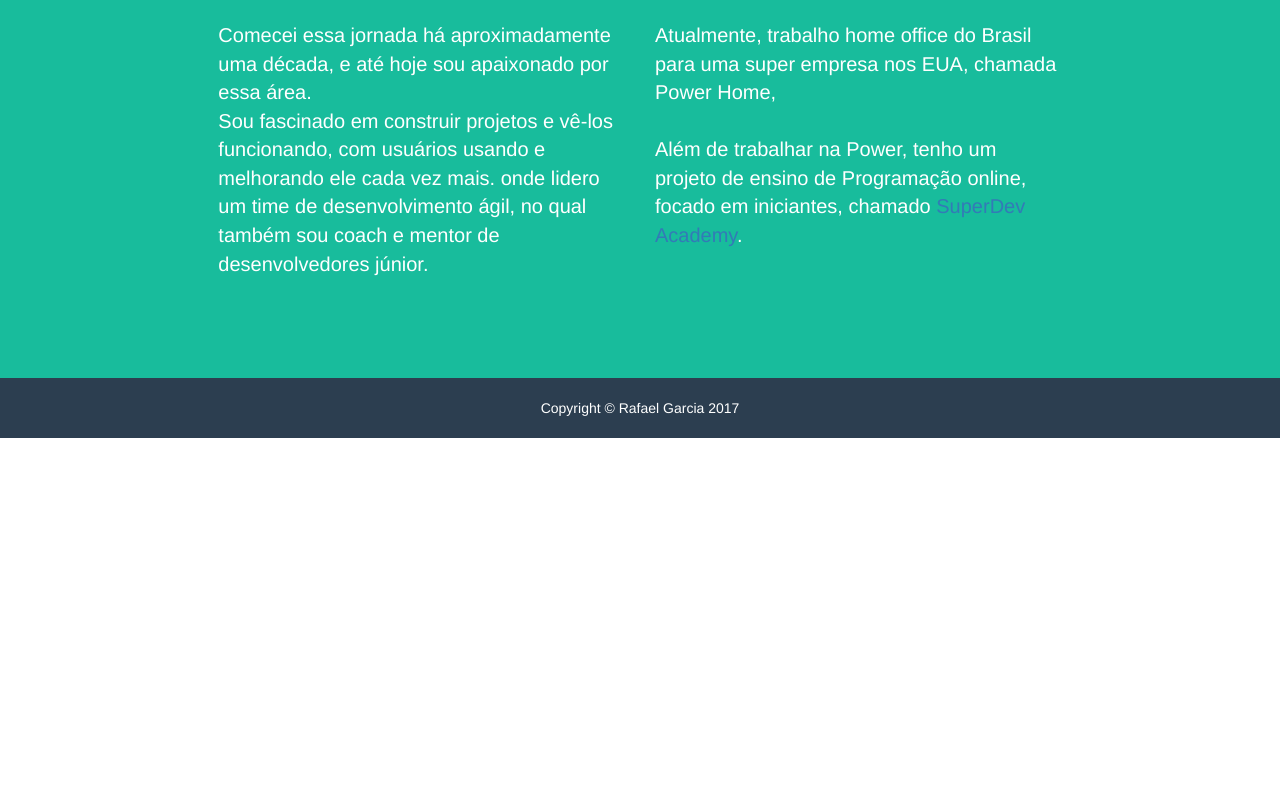
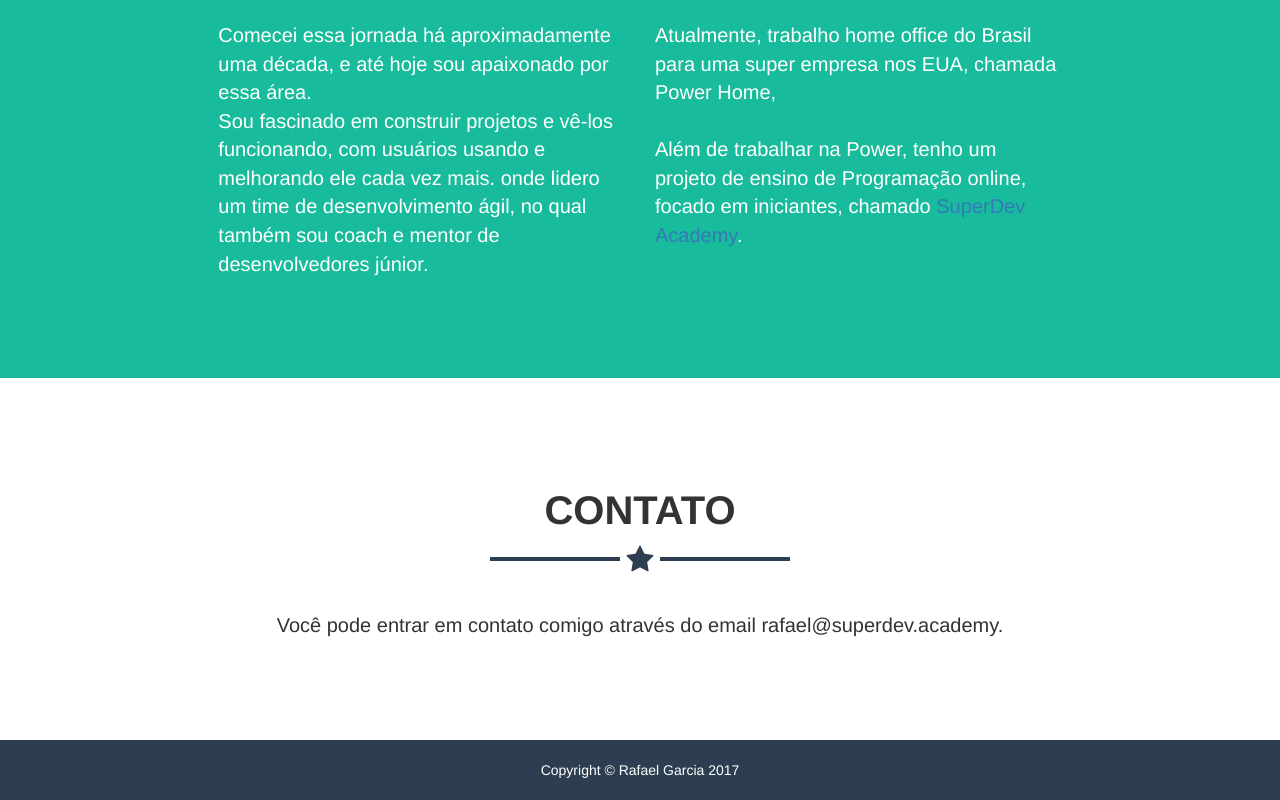
Before and after one commit to rafa-superdev/rafa-superdev.github.io, a plain HTML site: page index.html in a window 1280 px wide. Shown: the part 1804-2604 px from the top of the page. Before the commit the page ends 2242 px from the top, so only its background shows below. Drawn offline with nearby package versions, Linux system fonts and the light colour scheme.

Commit message:
Seção contato montada

```diff
--- a/index.html
+++ b/index.html
@@ -105,7 +105,20 @@
             Além de trabalhar na Power, tenho um projeto de ensino de Programação online, focado em iniciantes, chamado <a href="https://www.superdev.academy">SuperDev Academy</a>.
           </p>
         </div>
+      </section>
 
+
+      <section id="contact" class="container">
+        <h3 class="section-title">Contato</h3>
+        <div class="star blue">
+          <i class="fa fa-star" aria-hidden="true"></i>
+        </div>
+
+        <div class="text-center">
+          <p>
+            Você pode entrar em contato comigo através do email rafael@superdev.academy.
+          </p>
+        </div>
       </section>
     </main>
 
--- a/style.css
+++ b/style.css
@@ -176,3 +176,7 @@ p {
 #about .row {
   margin-top: 50px;
 }
+
+#contact p {
+  margin-top: 50px;
+}
```
